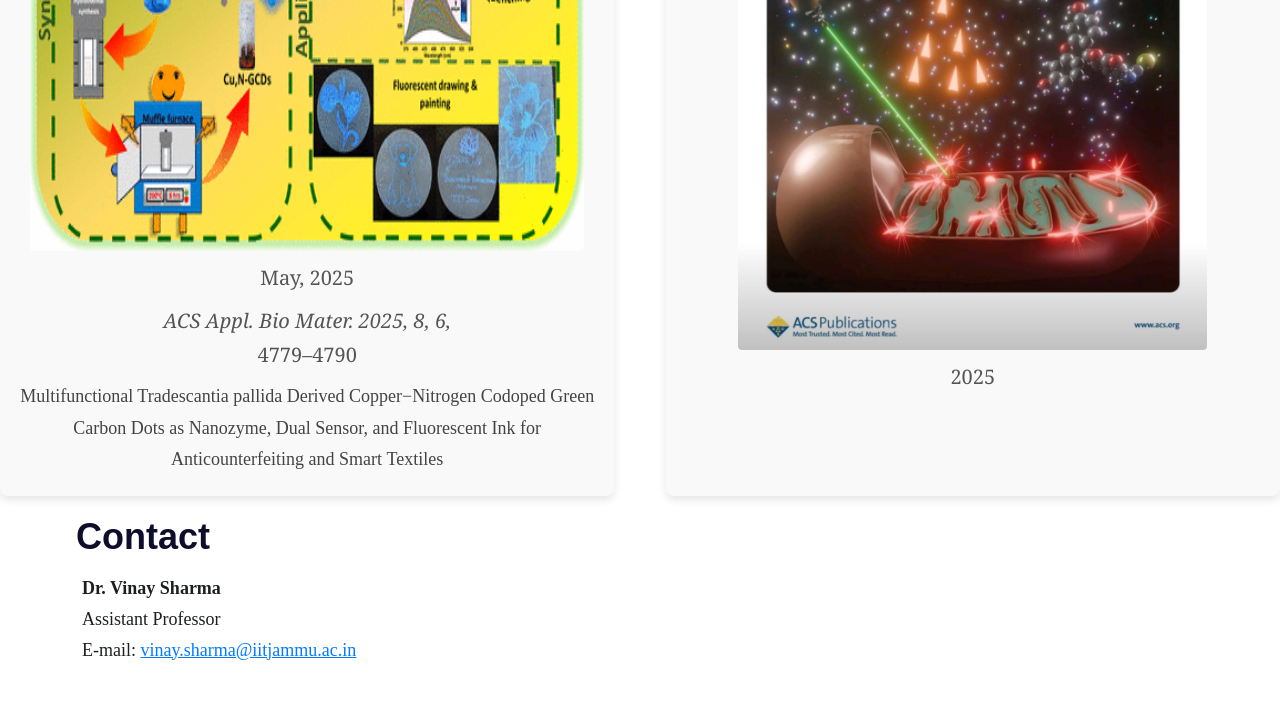
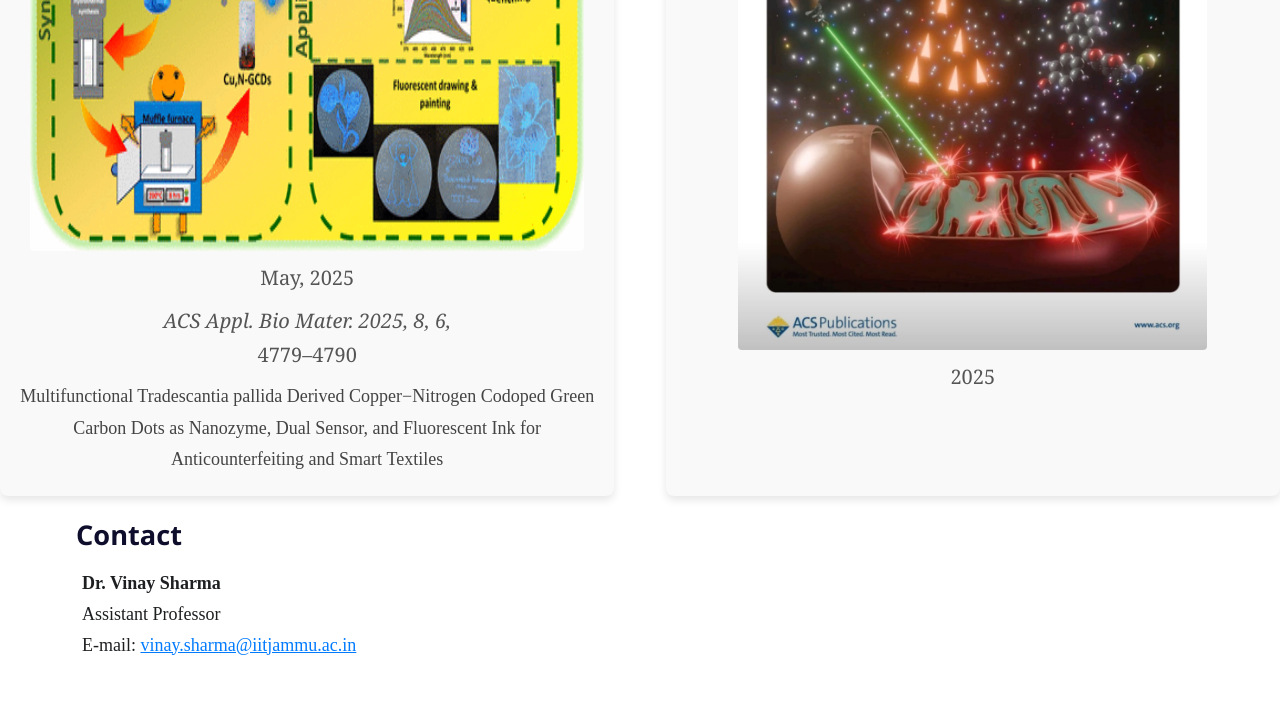
Before and after one commit to wazmiali/MedSenselab.com, a plain HTML site: page index.html in a window 1280 px wide. Shown: the part 1982-2696 px from the top of the page. Drawn offline with Linux system fonts and the light colour scheme.

Commit message:
Update Style1.css

```diff
--- a/Style1.css
+++ b/Style1.css
@@ -791,11 +791,12 @@ p.font_8 {
 }
 
 .updates h2 {
-    font-size: 36px;
+    font-size: 1.7rem;
     text-align: left;
     margin-bottom: 10px;
     padding: 0px 56px 0px;
     color: rgb(14, 14, 44);
+    font-family: 'Segoe UI', sans-serif;
 }
 
 .contact-card {
```
